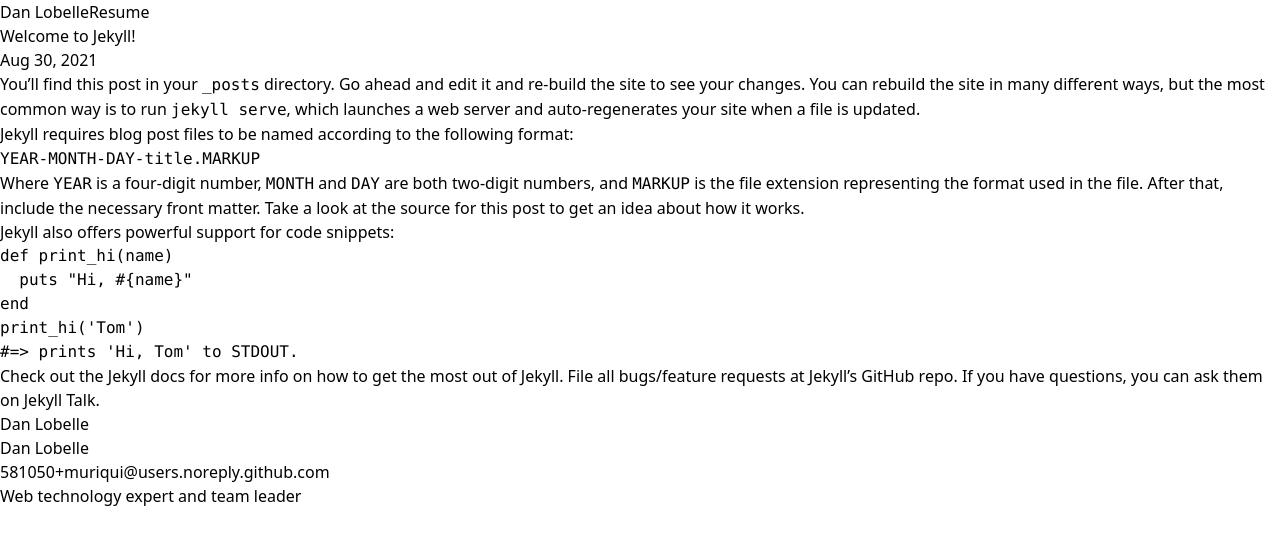
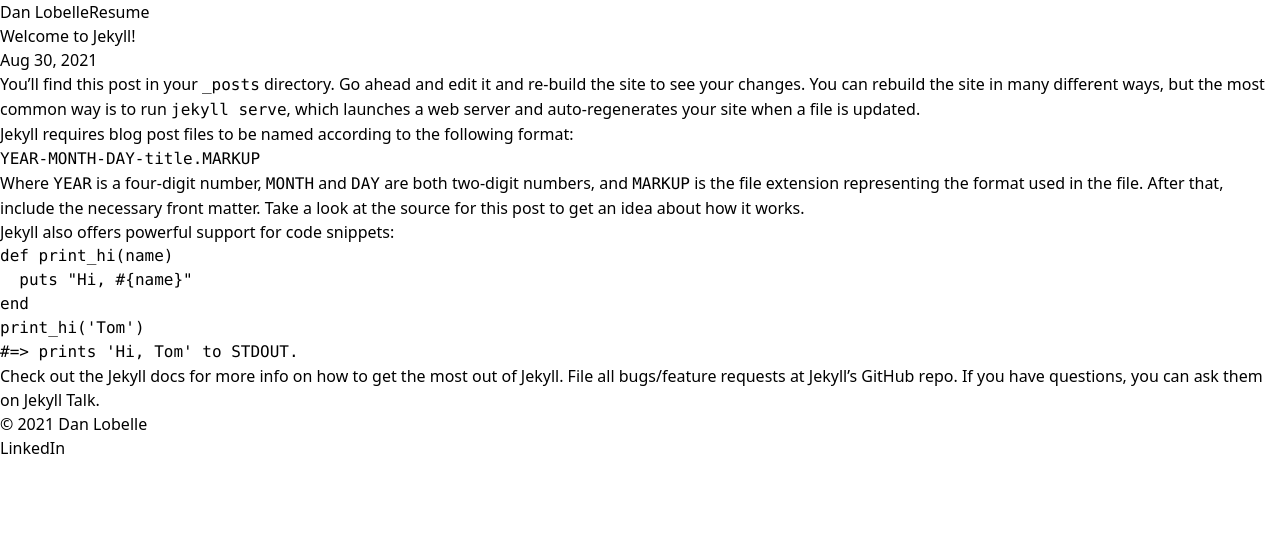
Before and after one commit to muriqui/muriqui.github.io, a Jekyll site: the page built from docs/_posts/2021-08-30-welcome-to-jekyll.md, in a window 1280 px wide. Shown: the top 545 px of the page. Built offline with Jekyll 4.4.1, drawn with Linux system fonts in a browser that asks for light colours.

Commit message:
Set up footer.

```diff
--- a/docs/_config.yml
+++ b/docs/_config.yml
@@ -19,7 +19,7 @@
 # in the templates via {{ site.myvariable }}.
 
 title: Dan Lobelle
-email: 581050+muriqui@users.noreply.github.com
+author: Dan Lobelle
 description: >- # this means to ignore newlines until "baseurl:"
   Web technology expert and team leader
 baseurl: "" # the subpath of your site, e.g. /blog
--- /dev/null
+++ b/docs/_data/footer.yml
@@ -0,0 +1,2 @@
+- name: LinkedIn
+  link: https://www.linkedin.com/in/danlobelle
--- a/docs/_includes/footer.html
+++ b/docs/_includes/footer.html
@@ -1,31 +1,8 @@
-<footer class="site-footer h-card">
-  <data class="u-url" href="{{ '/' | relative_url }}"></data>
-
-  <div class="wrapper">
-
-    <h2 class="footer-heading">{{ site.title | escape }}</h2>
-
-    <div class="footer-col-wrapper">
-      <div class="footer-col footer-col-1">
-        <ul class="contact-list">
-          <li class="p-name">
-            {%- if site.author -%}
-              {{ site.author | escape }}
-            {%- else -%}
-              {{ site.title | escape }}
-            {%- endif -%}
-            </li>
-            {%- if site.email -%}
-            <li><a class="u-email" href="mailto:{{ site.email }}">{{ site.email }}</a></li>
-            {%- endif -%}
-        </ul>
-      </div>
-
-      <div class="footer-col footer-col-3">
-        <p>{{- site.description | escape -}}</p>
-      </div>
-    </div>
-
-  </div>
-
+<footer>
+  <p>&copy; 2021 <a rel="author" href="{{ '/' | relative_url }}" aria-label="{{ site.author | escape }}'s website">{{ site.author | escape }}</a></p>
+  <ul>
+    {%- for item in site.data.footer -%}
+      <li><a href="{{ item.link | relative_url }}" rel="noopener nofollow">{{ item.name | escape }}</a></li>
+    {%- endfor -%}
+  </ul>
 </footer>
```
